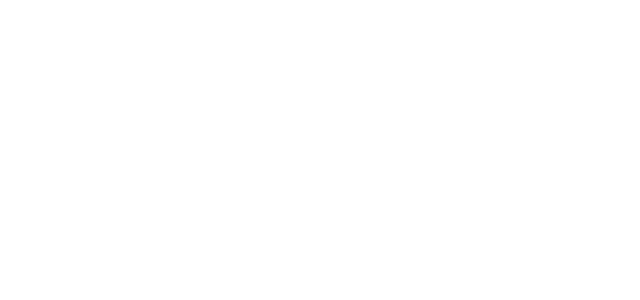
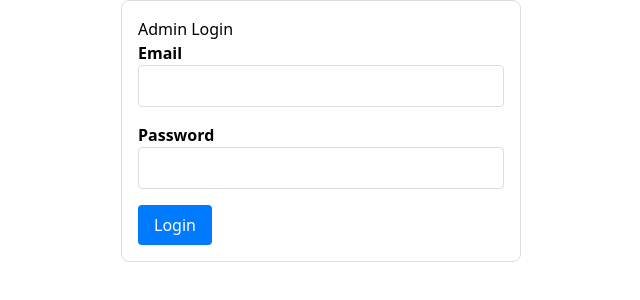
Before and after one commit to Adebayozz1994/vue-auth, a Vue app: page /admin/login in a window 1280 px wide. Before the commit this address had no page. Shown: the top 300 px of the page, without its empty margins (319-959 px from the left). Built offline with nearby package versions, Linux system fonts and the light colour scheme.

Commit message:
new commit

```diff
--- /dev/null
+++ b/src/components/AdminLogin.vue
@@ -0,0 +1,95 @@
+<template>
+    <div class="admin-login-form">
+      <h2>Admin Login</h2>
+      <form @submit.prevent="login">
+        <div class="form-group">
+          <label for="email">Email</label>
+          <input v-model="email" type="email" id="email" required />
+        </div>
+
+        <div class="form-group">
+          <label for="password">Password</label>
+          <input v-model="password" type="password" id="password" required />
+        </div>
+
+        <button type="submit">Login</button>
+
+        <div v-if="error">
+          <p class="error">{{ error }}</p>
+        </div>
+      </form>
+    </div>
+  </template>
+
+  <script setup>
+  import { ref } from 'vue';
+  import { useRouter } from 'vue-router';
+  import axios from 'axios';
+import { url } from '@/data';
+
+  const router = useRouter();
+  const email = ref('');
+  const password = ref('');
+  const error = ref('');
+
+  const login = () => {
+    const loginDetails = { email: email.value, password: password.value };
+    console.log('Login Details:', loginDetails);
+
+    axios.post(`${url}admin/login`, loginDetails)
+      .then(res => {
+        if (res.data.status) {
+          localStorage.setItem('token', res.data.token);
+          localStorage.setItem('role', res.data.role);
+
+          console.log('Token:', res.data.token);
+          console.log('Role:', res.data.role);
+
+          router.push('/admin/dashboard');
+        } else {
+          error.value = res.data.error || 'Login failed. Please check your credentials.';
+        }
+      })
+      .catch(err => {
+        error.value = 'An error occurred during login. Please try again.';
+        console.error('Login error:', err.response?.data || err);
+      });
+  };
+  </script>
+
+  <style>
+  .admin-login-form {
+    max-width: 400px;
+    margin: auto;
+    padding: 1em;
+    border: 1px solid #ddd;
+    border-radius: 8px;
+  }
+  .form-group {
+    margin-bottom: 1em;
+  }
+  label {
+    display: block;
+    font-weight: bold;
+  }
+  input {
+    width: 100%;
+    padding: 0.5em;
+    border: 1px solid #ddd;
+    border-radius: 4px;
+  }
+  button {
+    padding: 0.5em 1em;
+    border: none;
+    background-color: #007bff;
+    color: white;
+    border-radius: 4px;
+    cursor: pointer;
+  }
+  button:hover {
+    background-color: #0056b3;
+  }
+  .error {
+    color: red;
+  }
+  </style>
--- a/src/router/index.js
+++ b/src/router/index.js
@@ -7,6 +7,7 @@ import ResetPassword from "@/components/ResetPassword.vue";
 import PasswordUpdate from "@/components/PasswordUpdate.vue";
 import RegisterPage from "@/components/RegisterPage.vue";
 import AdminRegister from "@/components/AdminRegister.vue";
+import AdminLogin from "@/components/AdminLogin.vue";
 
 
 
@@ -23,6 +24,8 @@ const routes = [
 
 
     {path: "/admin/register", component: AdminRegister},
+    {path: "/admin/login", component: AdminLogin},
+
 
 
 
```
